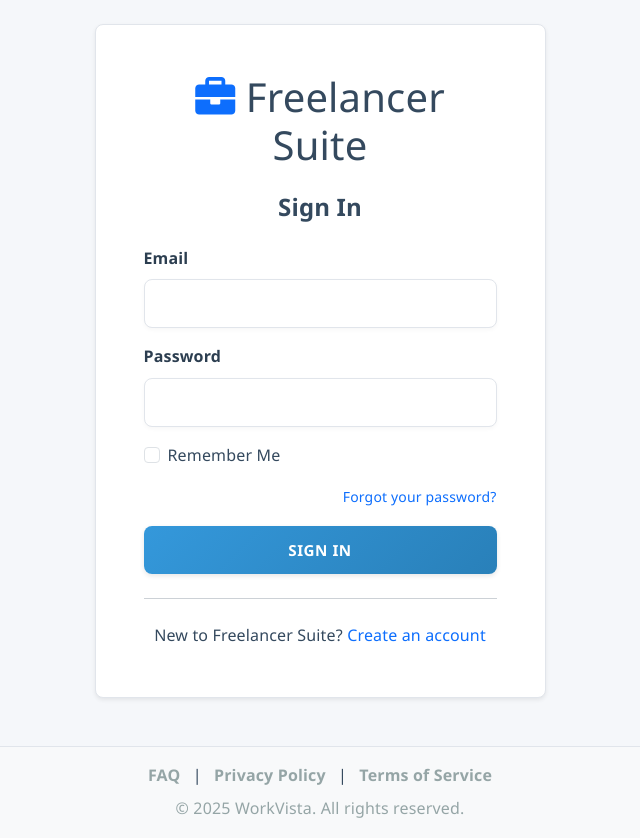
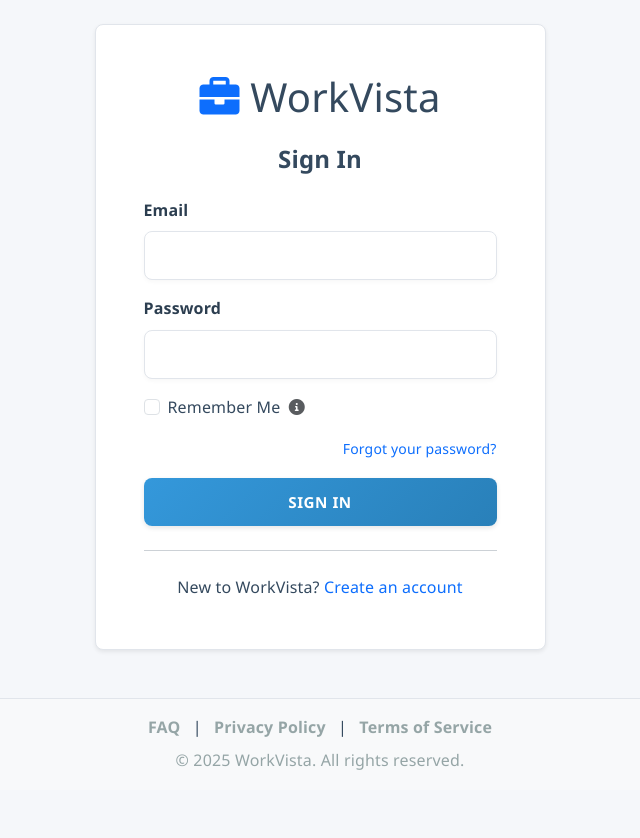
Before and after one commit to Gabangxa/FreelanceDash1, a Flask app: page /auth/login in a window 1280 px wide. Shown: the whole page, without its empty margins (320-960 px from the left). After the commit the page ends 770 px from the top, so only its background shows below. Run offline with Flask 3, Linux system fonts and the light colour scheme.

Commit message:
Update login page with branding changes and tooltip
Replit-Commit-Author: Agent
Replit-Commit-Session-Id: 78481db4-9054-4233-8335-f685c1347f5e
Replit-Commit-Screenshot-Url: https://storage.googleapis.com/screenshot-production-us-central1/088f28d3-b1d1-446b-8e43-af70b6701115/5dad27c5-aa2b-4c00-b9a3-642306e9198d.jpg

```diff
--- a/templates/auth/login.html
+++ b/templates/auth/login.html
@@ -1,6 +1,6 @@
 {% extends "base.html" %}
 
-{% block title %}Login - Freelancer Suite{% endblock %}
+{% block title %}Login - WorkVista{% endblock %}
 
 {% block content %}
 <div class="row justify-content-center">
@@ -9,7 +9,7 @@
             <div class="card-body p-5">
                 <h1 class="text-center mb-4">
                     <i class="fas fa-briefcase text-primary"></i>
-                    Freelancer Suite
+                    WorkVista
                 </h1>
                 <h4 class="card-title text-center mb-4">Sign In</h4>
                 <form method="POST" action="{{ url_for('auth.login') }}" novalidate>
@@ -31,6 +31,8 @@
                     <div class="mb-3 form-check">
                         {{ form.remember_me(class="form-check-input") }}
                         {{ form.remember_me.label(class="form-check-label") }}
+                        <i class="fas fa-info-circle text-muted ms-1" data-bs-toggle="tooltip" data-bs-placement="top"
+                           title="Stay signed in on this device for 30 days. Do not use on public computers."></i>
                     </div>
                     <div class="mb-3 text-end">
                         <a href="{{ url_for('auth.reset_password_request') }}" class="text-decoration-none small">Forgot your password?</a>
@@ -41,7 +43,7 @@
                 </form>
                 <hr class="my-4">
                 <p class="text-center mb-0">
-                    New to Freelancer Suite?
+                    New to WorkVista?
                     <a href="{{ url_for('auth.register') }}" class="text-decoration-none">Create an account</a>
                 </p>
             </div>
@@ -49,3 +51,15 @@
     </div>
 </div>
 {% endblock %}
+
+{% block scripts %}
+<script>
+    // Initialize tooltips
+    document.addEventListener('DOMContentLoaded', function() {
+        var tooltipTriggerList = [].slice.call(document.querySelectorAll('[data-bs-toggle="tooltip"]'));
+        var tooltipList = tooltipTriggerList.map(function (tooltipTriggerEl) {
+            return new bootstrap.Tooltip(tooltipTriggerEl);
+        });
+    });
+</script>
+{% endblock %}
```
